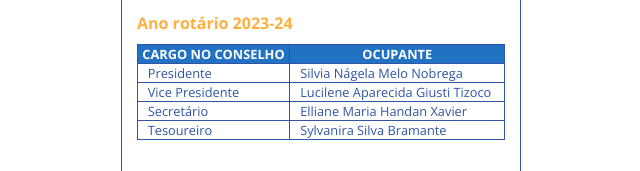
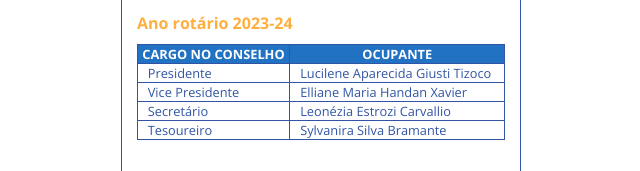
Before and after one commit to ImpactoPositivo/rotary2023-24, a plain HTML site: page _textos/casa-amizade-conselho.html in a window 1280 px wide. Shown: the part 186-357 px from the top of the page, without its empty margins (319-959 px from the left). Drawn offline with nearby package versions, Linux system fonts and the light colour scheme.

Commit message:
Atualizei Conselho da Casa da Amizade
Atualizei Conselho Diretor da Casa da Amizade

```diff
--- a/_textos/casa-amizade-conselho.html
+++ b/_textos/casa-amizade-conselho.html
@@ -27,9 +27,9 @@
                     <th>CARGO NO CONSELHO</th><th>OCUPANTE</th></tr>
                 </tread>
                 <tbody>
-                    <td>Presidente</td><td>Silvia Nágela Melo Nobrega</td></tr>
-                    <td>Vice Presidente</td><td>Lucilene Aparecida Giusti Tizoco</td></tr>
-                    <td>Secretário</td><td>Elliane Maria Handan Xavier</td></tr>
+                    <td>Presidente</td><td>Lucilene Aparecida Giusti Tizoco</td></tr>
+                    <td>Vice Presidente</td><td>Elliane Maria Handan Xavier</td></tr>
+                    <td>Secretário</td><td>Leonézia Estrozi Carvallio</td></tr>
                     <td>Tesoureiro</td><td>Sylvanira Silva Bramante</td></tr>
                 </tbody>
             </table>
```
